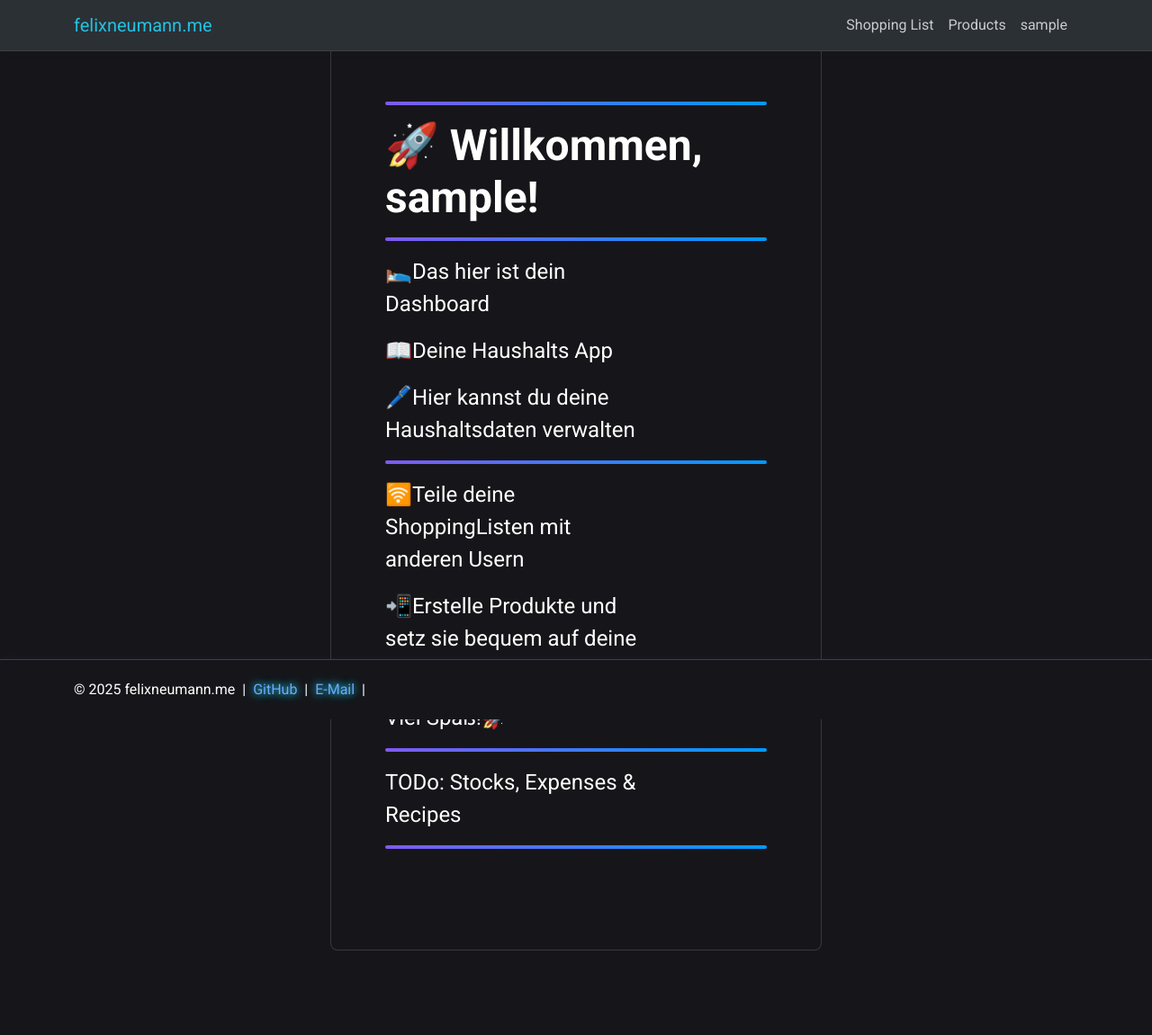
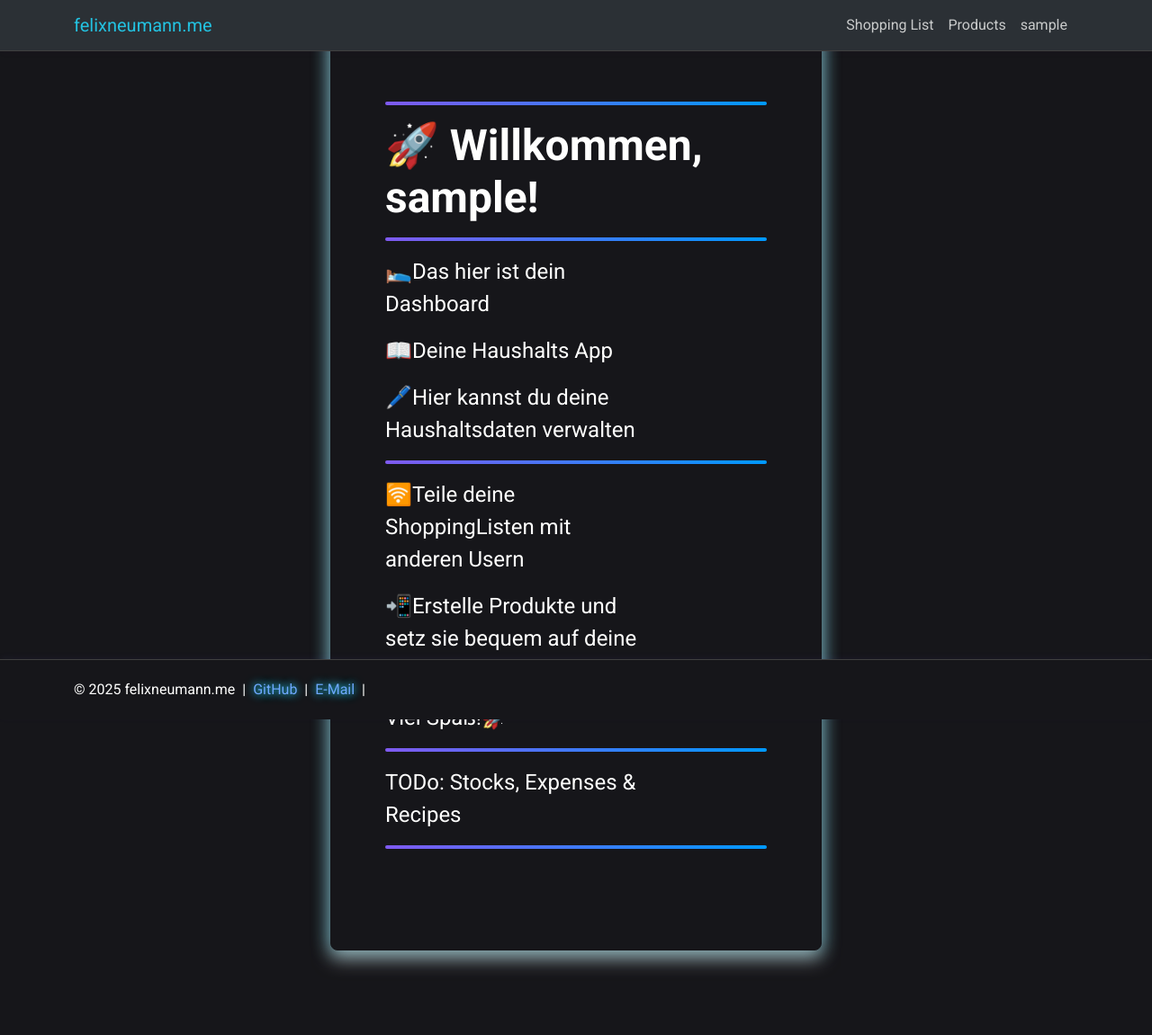
Before and after one commit to fncoding/kid-me, a Django app: page /dashboard/ in a window 1280 px wide. Shown: the whole page at 90% size. Run offline with Django 5.2, Linux system fonts and the light colour scheme; the visitor is signed in with stand-in values (Sample User, id 1); style sheets or scripts are compiled from the project's sources; some libraries are stand-ins or nearby versions.

Commit message:
main - prod

```diff
--- a/src/login/templates/login/dashboard.html
+++ b/src/login/templates/login/dashboard.html
@@ -4,7 +4,7 @@
 
 {% block content %}
 <div class="d-flex justify-content-center align-items-center min-vh-100 pt-navbar">
-<div class="card p-5 mb-4 rounded-3">
+<div class="card main-card p-5 mb-4 rounded-3">
     <div class="container-fluid py-5">
         {% include 'components/separator.html' %}
         <h1 class="display-5 fw-bold test-centers">🚀 Willkommen, {{ user.username }}!</h1>
```
